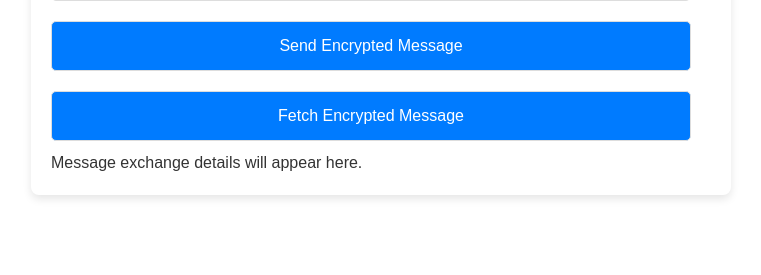
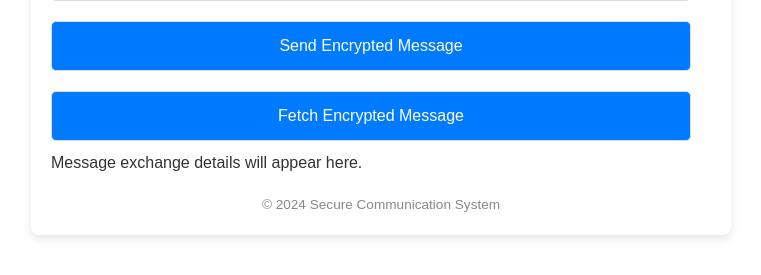
Before and after one commit to NoorMuhammad20013146/CSS, a Flask app: page / in a window 1280 px wide. Shown: the part 563-838 px from the top of the page, without its empty margins (259-1020 px from the left). Before the commit the page ends 762 px from the top, so only its background shows below. Run offline with Flask 3, Linux system fonts and the light colour scheme.

Commit message:
Import libraries in client.py

```diff
--- a/client.py
+++ b/client.py
@@ -1,3 +1,6 @@
+from Crypto.PublicKey import RSA
+from Crypto.Cipher import PKCS1_OAEP, AES
+from Crypto.Util.Padding import pad, unpad
 import requests
 
 SERVER_URL = "http://127.0.0.1:5000"
--- a/template/index.html
+++ b/template/index.html
@@ -109,5 +109,11 @@
         <div id="messageOutput">Message exchange details will appear here.</div>
         </div>
 
+        <div class="footer">
+            © 2024 Secure Communication System
+        </div>
+        <script>
+
+        </script>
 </body>
 </html>
```
